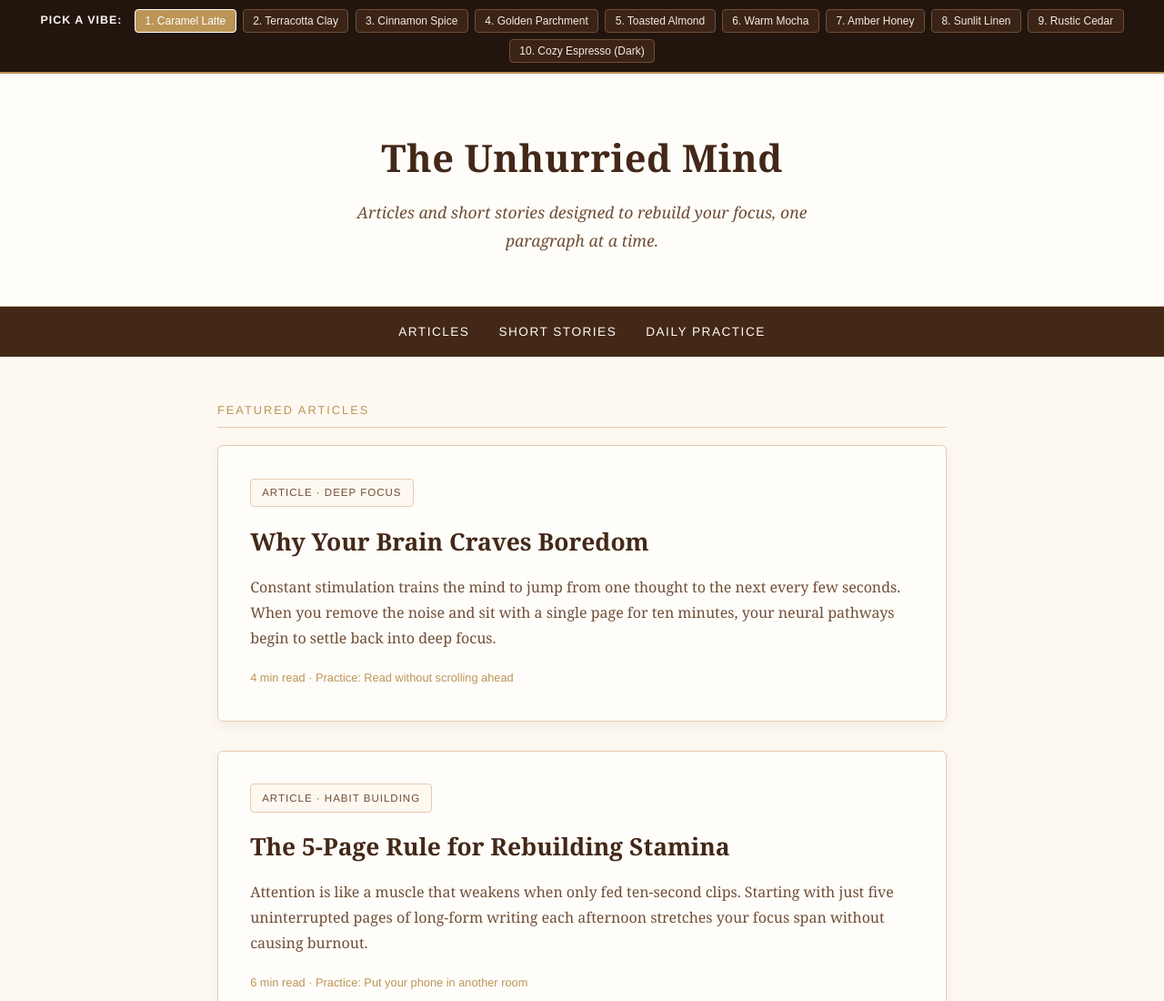
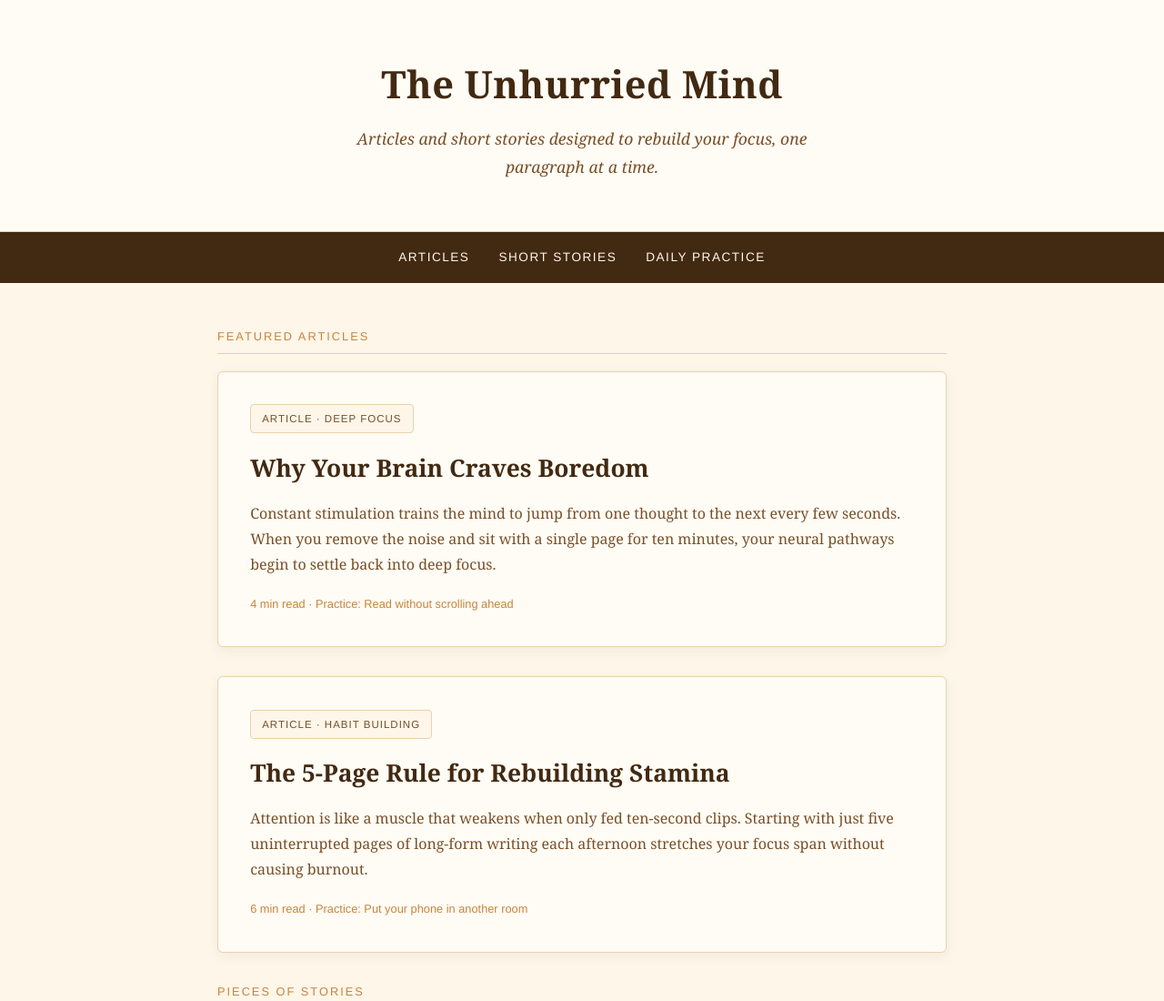
Before and after one commit to hrudaikotla-droid/Personal-Website, a plain HTML site: page index.html in a window 1280 px wide. Shown: the top 1100 px of the page at 91% size. Drawn offline with Linux system fonts and the light colour scheme.

Commit message:
Update index.html

```diff
--- a/index.html
+++ b/index.html
@@ -6,19 +6,18 @@
   <title>Slow Mind | Reclaiming Attention</title>
   <style>
     :root {
-      --bg-cream: #FDF8F0;
-      --card-white: #FFFDF9;
-      --brown-dark: #432818;
-      --brown-medium: #6F4E37;
-      --brown-light: #E6CCB2;
-      --accent-warm: #BB9457;
+      --bg-cream: #FDF6E9;
+      --card-white: #FFFCF5;
+      --brown-dark: #422912;
+      --brown-medium: #784F27;
+      --brown-light: #EAD2AC;
+      --accent-warm: #C6843B;
     }
 
     * {
       box-sizing: border-box;
       margin: 0;
       padding: 0;
-      transition: background-color 0.25s ease, color 0.25s ease, border-color 0.25s ease;
     }
 
     body {
@@ -26,47 +25,6 @@
       color: var(--brown-dark);
       font-family: 'Georgia', serif;
       line-height: 1.75;
-    }
-
-    /* Live Theme Switcher Bar */
-    .theme-bar {
-      position: sticky;
-      top: 0;
-      z-index: 999;
-      background: #22150E;
-      color: #FDF8F0;
-      padding: 0.65rem 1rem;
-      display: flex;
-      flex-wrap: wrap;
-      align-items: center;
-      justify-content: center;
-      gap: 0.45rem;
-      font-family: 'Helvetica Neue', sans-serif;
-      font-size: 0.78rem;
-      border-bottom: 2px solid var(--accent-warm);
-    }
-
-    .theme-bar span {
-      font-weight: bold;
-      margin-right: 0.4rem;
-      text-transform: uppercase;
-      letter-spacing: 1px;
-    }
-
-    .theme-btn {
-      background: #3B2416;
-      color: #F5EBE0;
-      border: 1px solid #6F4E37;
-      padding: 0.3rem 0.65rem;
-      border-radius: 4px;
-      cursor: pointer;
-      font-size: 0.75rem;
-    }
-
-    .theme-btn:hover, .theme-btn.active {
-      background: var(--accent-warm);
-      color: #FFF;
-      border-color: #FFF;
     }
 
     header {
@@ -107,6 +65,10 @@
       letter-spacing: 1.5px;
     }
 
+    nav a:hover {
+      color: var(--brown-light);
+    }
+
     .container {
       max-width: 850px;
       margin: 3rem auto;
@@ -130,7 +92,7 @@
       border-radius: 6px;
       padding: 2.2rem;
       margin-bottom: 2rem;
-      box-shadow: 0 4px 14px rgba(67, 40, 24, 0.06);
+      box-shadow: 0 4px 14px rgba(66, 41, 18, 0.06);
     }
 
     .tag {
@@ -184,20 +146,6 @@
   </style>
 </head>
 <body>
-
-  <div class="theme-bar">
-    <span>Pick a Vibe:</span>
-    <button class="theme-btn active" onclick="setTheme(0, this)">1. Caramel Latte</button>
-    <button class="theme-btn" onclick="setTheme(1, this)">2. Terracotta Clay</button>
-    <button class="theme-btn" onclick="setTheme(2, this)">3. Cinnamon Spice</button>
-    <button class="theme-btn" onclick="setTheme(3, this)">4. Golden Parchment</button>
-    <button class="theme-btn" onclick="setTheme(4, this)">5. Toasted Almond</button>
-    <button class="theme-btn" onclick="setTheme(5, this)">6. Warm Mocha</button>
-    <button class="theme-btn" onclick="setTheme(6, this)">7. Amber Honey</button>
-    <button class="theme-btn" onclick="setTheme(7, this)">8. Sunlit Linen</button>
-    <button class="theme-btn" onclick="setTheme(8, this)">9. Rustic Cedar</button>
-    <button class="theme-btn" onclick="setTheme(9, this)">10. Cozy Espresso (Dark)</button>
-  </div>
 
   <header>
     <h1>The Unhurried Mind</h1>
@@ -253,43 +201,5 @@
     <p>Take your time. You made it to the bottom without rushing.</p>
   </footer>
 
-  <script>
-    const themes = [
-      // 1. Caramel Latte
-      { bg: '#FDF8F0', card: '#FFFDF9', dark: '#432818', med: '#6F4E37', light: '#E6CCB2', accent: '#BB9457' },
-      // 2. Terracotta Clay
-      { bg: '#FBF3EE', card: '#FFF9F5', dark: '#4A2511', med: '#7D4527', light: '#E8C5B0', accent: '#C86D51' },
-      // 3. Cinnamon Spice
-      { bg: '#FAF0E4', card: '#FFF8F0', dark: '#3D1E10', med: '#6E3B23', light: '#DFC3A8', accent: '#A85632' },
-      // 4. Golden Parchment
-      { bg: '#F7EFE1', card: '#FCF7EE', dark: '#3A2A18', med: '#634B30', light: '#DBC8AC', accent: '#9C7444' },
-      // 5. Toasted Almond
-      { bg: '#F5EBE0', card: '#FAF5EF', dark: '#3D2C21', med: '#6B5140', light: '#D5BDAF', accent: '#99745A' },
-      // 6. Warm Mocha
-      { bg: '#F4ECE6', card: '#FFFFFF', dark: '#2E1C14', med: '#5C3D2E', light: '#D4BFAE', accent: '#8C583A' },
-      // 7. Amber Honey
-      { bg: '#FDF6E9', card: '#FFFCF5', dark: '#422912', med: '#784F27', light: '#EAD2AC', accent: '#C6843B' },
-      // 8. Sunlit Linen
-      { bg: '#FAF6F0', card: '#FFFFFF', dark: '#473628', med: '#7A624E', light: '#E5DACB', accent: '#A68263' },
-      // 9. Rustic Cedar
-      { bg: '#F6EDE8', card: '#FDF9F7', dark: '#3B1F16', med: '#693C2E', light: '#DEC1B6', accent: '#9E543D' },
-      // 10. Cozy Espresso (Warm Dark Mode)
-      { bg: '#231710', card: '#2F2017', dark: '#F5E8DC', med: '#C8B09C', light: '#4A3427', accent: '#C88D55' }
-    ];
-
-    function setTheme(index, btn) {
-      const t = themes[index];
-      const root = document.documentElement.style;
-      root.setProperty('--bg-cream', t.bg);
-      root.setProperty('--card-white', t.card);
-      root.setProperty('--brown-dark', t.dark);
-      root.setProperty('--brown-medium', t.med);
-      root.setProperty('--brown-light', t.light);
-      root.setProperty('--accent-warm', t.accent);
-
-      document.querySelectorAll('.theme-btn').forEach(b => b.classList.remove('active'));
-      btn.classList.add('active');
-    }
-  </script>
 </body>
 </html>
```
